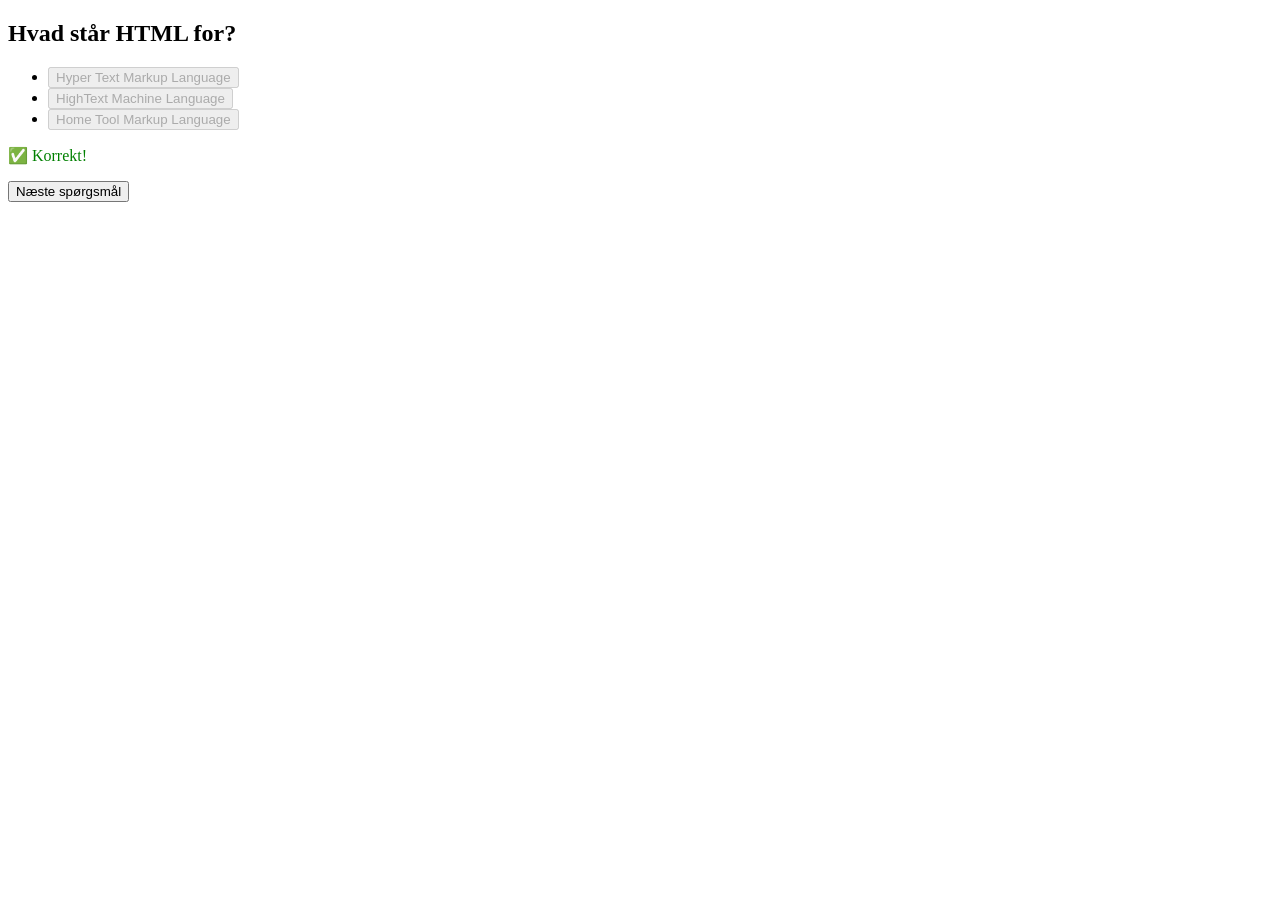
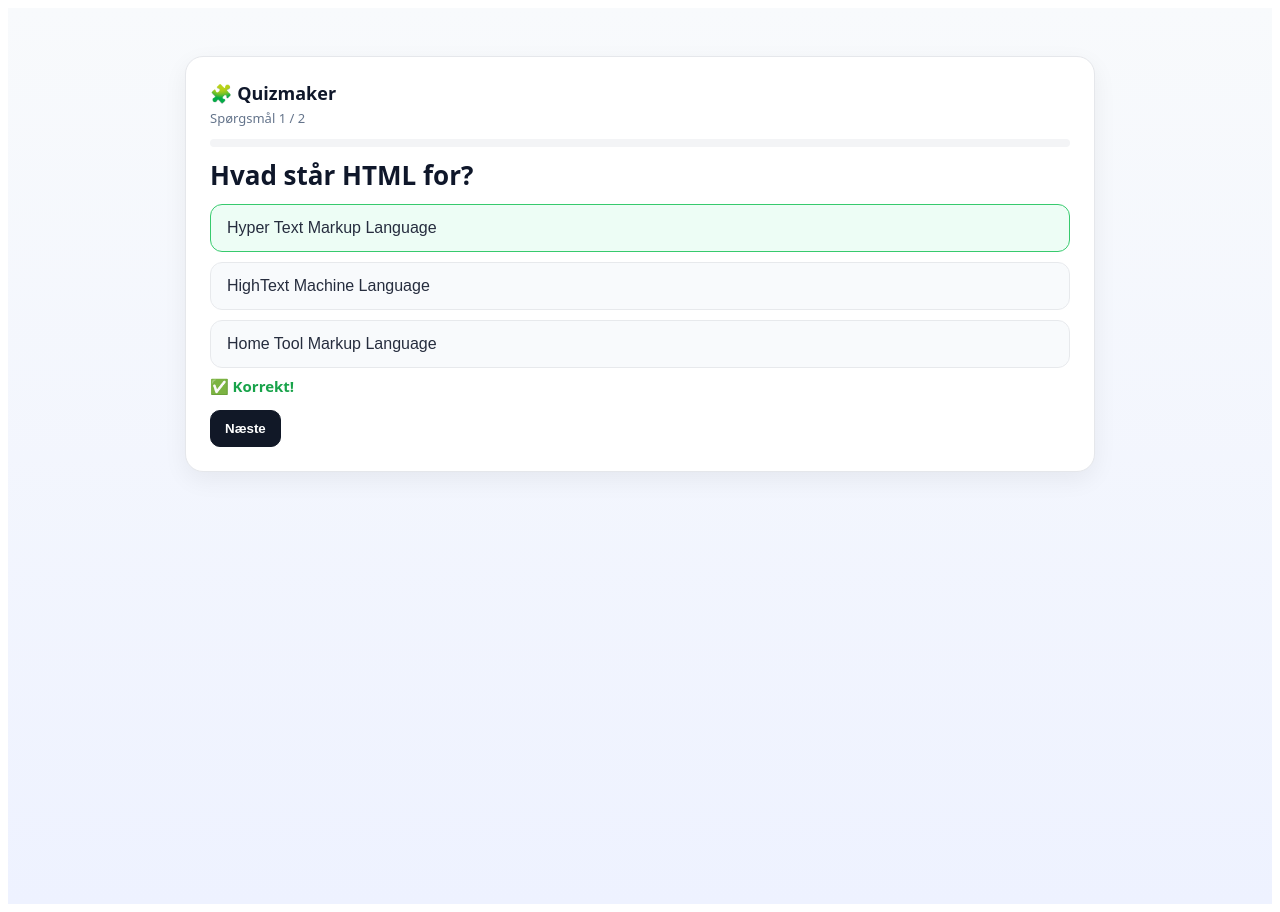
Before and after one commit to Amein10/quizmaker, an Angular app: page / in a window 1280 px wide. Both pictures are taken after a click on the button "Hyper Text Markup Language". Before the commit the page ends 800 px from the top, so only its background shows below. Built offline with nearby package versions, Linux system fonts and the light colour scheme.

Commit message:
Et bedre look

```diff
--- a/src/app/quiz/quiz.css
+++ b/src/app/quiz/quiz.css
@@ -0,0 +1,122 @@
+:host {
+  --bg: #0b0b0b;
+  --card: #ffffff;
+  --text: #0f172a;
+  --muted: #64748b;
+  --border: #e5e7eb;
+  --ok: #18a34a;
+  --bad: #dc2626;
+  --accent: #111827;
+  --accent-weak: #f3f4f6;
+  font-family: system-ui, -apple-system, Segoe UI, Inter, Roboto, Arial, sans-serif;
+}
+
+.page {
+  min-height: 100vh;
+  background: linear-gradient(180deg, #f8fafc 0%, #eef2ff 100%);
+  display: grid;
+  place-items: start center;
+  padding: 48px 16px;
+}
+
+.card {
+  width: min(860px, 100%);
+  background: var(--card);
+  border: 1px solid var(--border);
+  border-radius: 18px;
+  box-shadow: 0 8px 24px rgba(2, 6, 23, 0.06);
+  padding: 24px;
+}
+
+.top {
+  margin-bottom: 12px;
+}
+.title {
+  font-weight: 700;
+  font-size: 18px;
+  color: var(--text);
+}
+.meta {
+  margin-top: 4px;
+  color: var(--muted);
+  font-size: 13px;
+}
+.progress {
+  margin-top: 12px;
+  height: 8px;
+  background: var(--accent-weak);
+  border-radius: 999px;
+  overflow: hidden;
+}
+.progress .bar {
+  height: 100%;
+  background: linear-gradient(90deg, #4f46e5, #9333ea);
+  border-radius: 999px;
+  transition: width .25s ease;
+}
+
+.content {
+  margin-top: 12px;
+}
+.question {
+  font-size: 26px;
+  line-height: 1.25;
+  color: var(--text);
+  margin: 6px 0 12px;
+}
+
+.options {
+  list-style: none;
+  padding: 0;
+  margin: 0;
+  display: grid;
+  gap: 10px;
+}
+.opt {
+  width: 100%;
+  text-align: left;
+  padding: 14px 16px;
+  font-size: 16px;
+  background: #f8fafc;
+  color: var(--text);
+  border: 1px solid var(--border);
+  border-radius: 12px;
+  cursor: pointer;
+  transition: transform .05s ease, background .2s ease, border-color .2s ease;
+}
+.opt:hover { transform: translateY(-1px); }
+.opt:disabled { cursor: default; opacity: .9; }
+.opt.correct { border-color: #22c55e; background: #ecfdf5; }
+.opt.wrong { border-color: #ef4444; background: #fef2f2; }
+
+.feedback {
+  margin-top: 8px;
+  font-size: 15px;
+}
+.feedback .ok { color: var(--ok); font-weight: 600; }
+.feedback .bad { color: var(--bad); }
+
+.actions {
+  margin-top: 14px;
+  display: flex;
+  gap: 10px;
+}
+.next {
+  background: var(--accent);
+  color: white;
+  border: 1px solid var(--accent);
+  border-radius: 10px;
+  padding: 10px 14px;
+  font-weight: 600;
+  cursor: pointer;
+}
+.next:disabled { opacity: .6; cursor: not-allowed; }
+
+.result {
+  text-align: center;
+  padding: 24px 8px 12px;
+}
+.result h3 {
+  margin: 0 0 6px;
+  font-size: 22px;
+}
--- a/src/app/quiz/quiz.html
+++ b/src/app/quiz/quiz.html
@@ -1,29 +1,50 @@
-<div class="quiz-container">
-  <h2>{{ questions[currentQuestionIndex].question }}</h2>
+<div class="page">
+  <div class="card">
+    <header class="top">
+      <div class="title">🧩 Quizmaker</div>
+      <div class="meta">
+        Spørgsmål {{ currentQuestionIndex + 1 }} / {{ questions.length }}
+      </div>
+      <div class="progress">
+        <div class="bar" [style.width.%]="progressPct"></div>
+      </div>
+    </header>
 
-  <ul>
-    @for (answer of questions[currentQuestionIndex].answers; track answer) {
-      <li>
-        <button (click)="selectAnswer(answer)" [disabled]="showResult">
-          {{ answer }}
-        </button>
-      </li>
-    }
-  </ul>
+    <main class="content" *ngIf="!isLast || !answered; else finishedBlock">
+      <h2 class="question">{{ q.question }}</h2>
 
-  @if (showResult) {
-    <p *ngIf="selectedAnswer === questions[currentQuestionIndex].correct" style="color: green;">
-      ✅ Korrekt!
-    </p>
-    <p *ngIf="selectedAnswer !== questions[currentQuestionIndex].correct" style="color: red;">
-      ❌ Forkert! Rigtigt svar er: {{ questions[currentQuestionIndex].correct }}
-    </p>
+      <ul class="options">
+        <li *ngFor="let a of q.answers">
+          <button
+            class="opt"
+            [class.correct]="answered && a === q.correct"
+            [class.wrong]="answered && selectedAnswer === a && a !== q.correct"
+            [disabled]="answered"
+            (click)="selectAnswer(a)">
+            {{ a }}
+          </button>
+        </li>
+      </ul>
 
-    <button (click)="nextQuestion()" *ngIf="currentQuestionIndex < questions.length - 1">
-      Næste spørgsmål
-    </button>
-    <p *ngIf="currentQuestionIndex === questions.length - 1">
-      🎉 Du har gennemført quizzen!
-    </p>
-  }
+      <div class="feedback" *ngIf="answered">
+        <span *ngIf="selectedAnswer === q.correct" class="ok">✅ Korrekt!</span>
+        <span *ngIf="selectedAnswer !== q.correct" class="bad">
+          ❌ Forkert. Rigtigt svar er <strong>{{ q.correct }}</strong>.
+        </span>
+      </div>
+
+      <div class="actions">
+        <button class="next" (click)="nextQuestion()" *ngIf="!isLast">Næste</button>
+        <button class="next" (click)="nextQuestion()" *ngIf="isLast && !answered" disabled>Næste</button>
+      </div>
+    </main>
+
+    <ng-template #finishedBlock>
+      <div class="result">
+        <h3>🎉 Du har gennemført quizzen!</h3>
+        <p>Score: <strong>{{ score }}</strong> / {{ questions.length }}</p>
+        <button class="next" (click)="restart()">Prøv igen</button>
+      </div>
+    </ng-template>
+  </div>
 </div>
--- a/src/app/quiz/quiz.ts
+++ b/src/app/quiz/quiz.ts
@@ -3,29 +3,53 @@ import { CommonModule } from '@angular/common';
 
 @Component({
   selector: 'app-quiz',
-  standalone: true,                 // ✅ standalone component
-  imports: [CommonModule],          // ✅ gives you *ngFor / *ngIf
+  standalone: true,
+  imports: [CommonModule],
   templateUrl: './quiz.html',
   styleUrls: ['./quiz.css']
 })
 export class Quiz {
   currentQuestionIndex = 0;
   selectedAnswer: string | null = null;
-  showResult = false;
+  answered = false;
+  score = 0;
 
   questions = [
     {
       question: 'Hvad står HTML for?',
-      answers: ['Hyper Text Markup Language','HighText Machine Language','Home Tool Markup Language'],
+      answers: ['Hyper Text Markup Language', 'HighText Machine Language', 'Home Tool Markup Language'],
       correct: 'Hyper Text Markup Language'
     },
     {
       question: 'Hvilket år blev JavaScript introduceret?',
-      answers: ['1993','1995','1997'],
+      answers: ['1993', '1995', '1997'],
       correct: '1995'
     }
   ];
 
-  selectAnswer(answer: string){ this.selectedAnswer = answer; this.showResult = true; }
-  nextQuestion(){ this.currentQuestionIndex++; this.selectedAnswer = null; this.showResult = false; }
+  get q() { return this.questions[this.currentQuestionIndex]; }
+  get progressPct() { return Math.round(((this.currentQuestionIndex) / this.questions.length) * 100); }
+  get isLast() { return this.currentQuestionIndex === this.questions.length - 1; }
+
+  selectAnswer(answer: string) {
+    if (this.answered) return;
+    this.selectedAnswer = answer;
+    this.answered = true;
+    if (answer === this.q.correct) this.score++;
+  }
+
+  nextQuestion() {
+    if (!this.isLast) {
+      this.currentQuestionIndex++;
+      this.selectedAnswer = null;
+      this.answered = false;
+    }
+  }
+
+  restart() {
+    this.currentQuestionIndex = 0;
+    this.selectedAnswer = null;
+    this.answered = false;
+    this.score = 0;
+  }
 }
```
